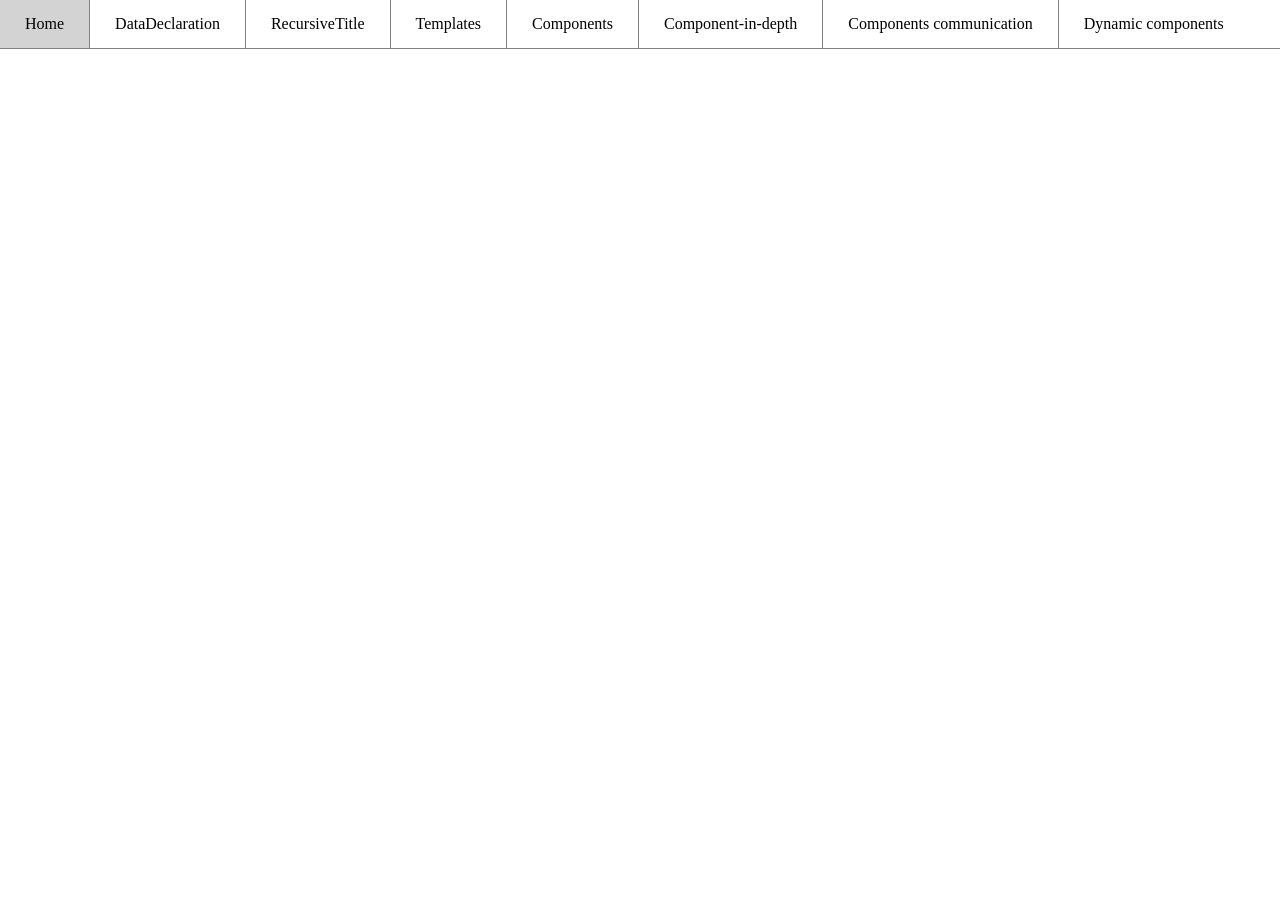
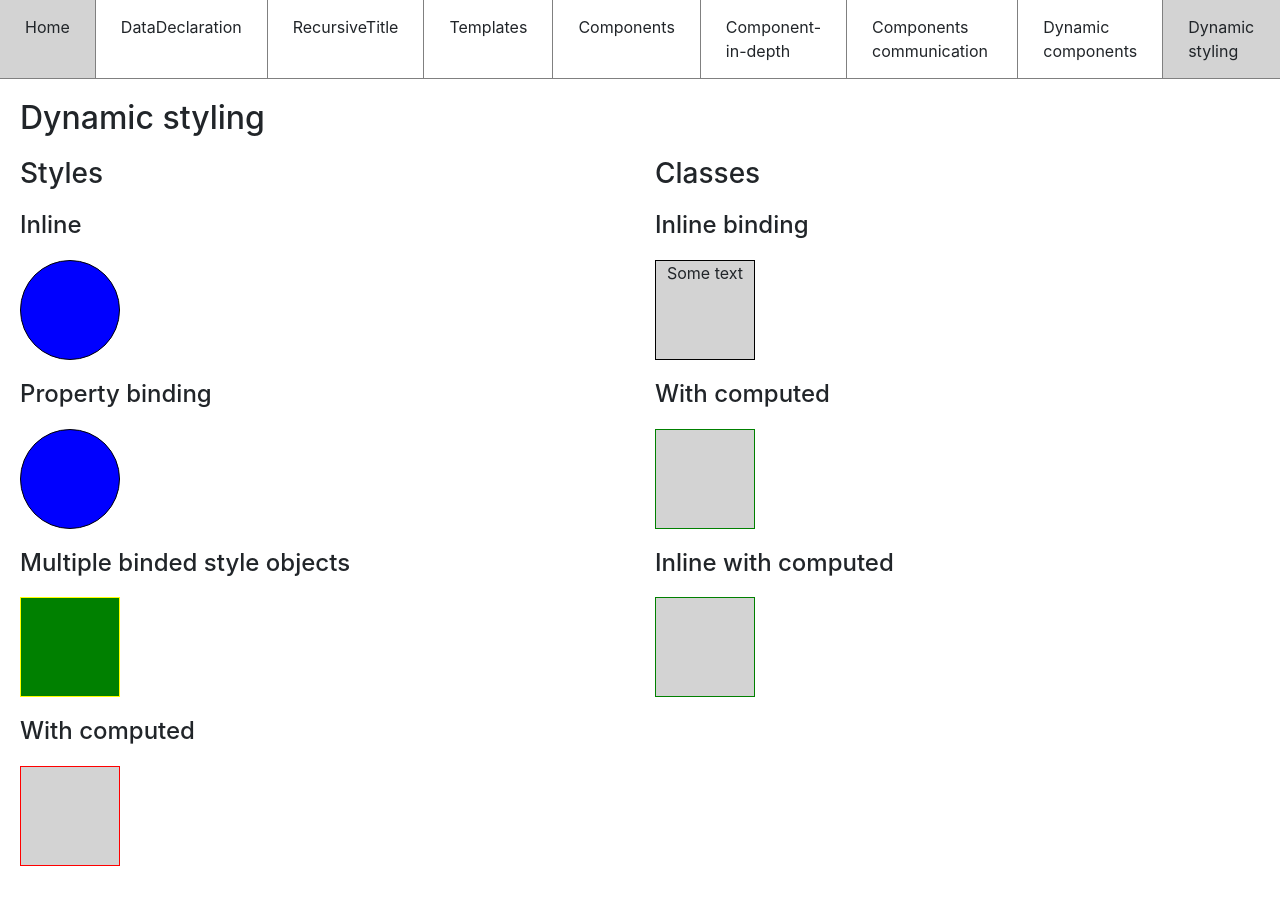
Before and after one commit to maximAlekseev/st-js-vue-presentation-demo, a Vue app: page /dynamic-styling in a window 1280 px wide. Before the commit the page ends 800 px from the top, so only its background shows below. Built offline with nearby package versions, Linux system fonts and the light colour scheme.

Commit message:
+ added dynamic classes / styles to demo

```diff
--- a/src/App.vue
+++ b/src/App.vue
@@ -18,6 +18,7 @@
 </script>
 
 <style lang="scss">
+  @import "../node_modules/bootstrap/scss/bootstrap";
   @import "./assets/style.scss";
   .main-content {
     padding: 20px;
--- a/src/assets/style.scss
+++ b/src/assets/style.scss
@@ -1,5 +1,13 @@
 body {
   margin: 0;
+}
+
+button {
+  margin-bottom: 20px;
+}
+
+h1, h2, h3, h4 {
+  margin-bottom: 20px;
 }
 
 .checkbox-wrapper {
@@ -22,3 +30,9 @@ body {
     cursor: pointer;
   }
 }
+
+.styled-box {
+  width: 100px;
+  height: 100px;
+  margin-bottom: 20px;
+}
--- a/src/components/Menu.vue
+++ b/src/components/Menu.vue
@@ -9,6 +9,7 @@
             <router-link tag="li" :to="{ path: '/component-in-depth' }" active-class="active-item">Component-in-depth</router-link>
             <router-link tag="li" :to="{ path: '/communication' }" active-class="active-item">Components communication</router-link>
             <router-link tag="li" :to="{ path: '/dynamic-components' }" active-class="active-item">Dynamic components</router-link>
+            <router-link tag="li" :to="{ path: '/dynamic-styling' }" active-class="active-item">Dynamic styling</router-link>
         </ul>
     </div>
 </template>
--- /dev/null
+++ b/src/components/styling/Classes.vue
@@ -0,0 +1,62 @@
+<template>
+    <div class="col-6">
+        <h3>Classes</h3>
+        <h4>Inline binding</h4>
+        <div class="styled-box box" :class="{ 'error-class': isError, 'error-text': errorText }" @click="isError = !isError">
+            <p class="text-center">Some text</p>
+        </div>
+        <h4>With computed</h4>
+        <div class="styled-box" :class="[activeClass, errorDependent]" @click="normalClass = !normalClass"></div>
+        <h4>Inline with computed</h4>
+        <div class="styled-box" :class="[activeClass, { 'error-class': isError }]" @click="isError = !isError"></div>
+    </div>
+</template>
+
+<script>
+    export default {
+        name: 'Classes',
+        data() {
+            return {
+                isError: false,
+                normalClass: true
+            }
+        },
+        computed: {
+            errorText() {
+                return this.isError
+            },
+            activeClass() {
+                return this.normalClass ? 'normal-box' : 'restyled-box'
+            },
+            errorDependent() {
+                return this.isError ? 'error-class' : 'normal-box'
+            }
+        }
+    }
+</script>
+
+<style lang="scss" scoped>
+    .normal-box {
+        border: 1px solid green;
+        background: lightgrey;
+    }
+
+    .restyled-box {
+        border: 1px solid blue;
+        background: silver;
+    }
+
+    .box {
+        background: lightgrey;
+        border: 1px solid black;
+    }
+
+    .error-class {
+        border-color: red;
+        background: white;
+    }
+
+    .error-text {
+        color: red;
+    }
+</style>
--- /dev/null
+++ b/src/components/styling/DynamicStyling.vue
@@ -0,0 +1,25 @@
+<template>
+    <div>
+        <h2>Dynamic styling</h2>
+        <div class="row">
+            <Styles />
+            <Classes />
+        </div>
+    </div>
+</template>
+
+<script>
+    import Styles from './Styles.vue'
+    import Classes from './Classes.vue'
+    export default {
+        name: 'DynamicStyling',
+        components: {
+            Styles,
+            Classes
+        }
+    }
+</script>
+
+<style lang="scss" scoped>
+
+</style>
--- /dev/null
+++ b/src/components/styling/Styles.vue
@@ -0,0 +1,50 @@
+<template>
+    <div class="col-6">
+        <h3>Styles</h3>
+        <h4>Inline</h4>
+        <div class="styled-box" :style="{ background: inlineStyles.background, border: inlineStyles.border, 'border-radius': inlineStyles.borderRadius }"></div>
+        <h4>Property binding</h4>
+        <div class="styled-box" :style="inlineStyles"></div>
+        <h4>Multiple binded style objects</h4>
+        <div class="styled-box" :style="[normalStyles, anotherStyles]"></div>
+        <h4>With computed</h4>
+        <div class="styled-box" :style="activeStyle" @click="normalStyle = !normalStyle"></div>
+    </div>
+</template>
+
+<script>
+    export default {
+        name: 'Styles',
+        data() {
+            return {
+                inlineStyles: {
+                    background: 'blue',
+                    border: '1px solid black',
+                    borderRadius: '50%'
+                },
+                normalStyles: {
+                    border: '1px solid red',
+                    background: 'lightgrey'
+                },
+                changedStyles: {
+                    border: '1px solid blue',
+                    background: 'silver'
+                },
+                normalStyle: true,
+                anotherStyles: {
+                    border: '1px solid yellow',
+                    background: 'green'
+                }
+            }
+        },
+        computed: {
+            activeStyle() {
+                return this.normalStyle ? this.normalStyles : this.changedStyles
+            }
+        }
+    }
+</script>
+
+<style lang="scss" scoped>
+
+</style>
--- a/src/router/routes.js
+++ b/src/router/routes.js
@@ -6,6 +6,7 @@ import Components from '../components/Components'
 import ComponentInDepth from '../components/ComponentInDepth'
 import ComponentsCommunication from '../components/communication/ComponentsCommunication'
 import DynamicComponents from '../components/DynamicComponents.vue'
+import DynamicStyling from '../components/styling/DynamicStyling.vue'
 
 export default [
     { path: '/', component: Home },
@@ -15,5 +16,6 @@ export default [
     { path: '/components', component: Components },
     { path: '/component-in-depth', component: ComponentInDepth },
     { path: '/communication', component: ComponentsCommunication },
-    { path: '/dynamic-components', component: DynamicComponents }
+    { path: '/dynamic-components', component: DynamicComponents },
+    { path: '/dynamic-styling', component: DynamicStyling }
 ]
```
Also changed, not shown: 1 other file (tests, documents, lock files or other folders).
